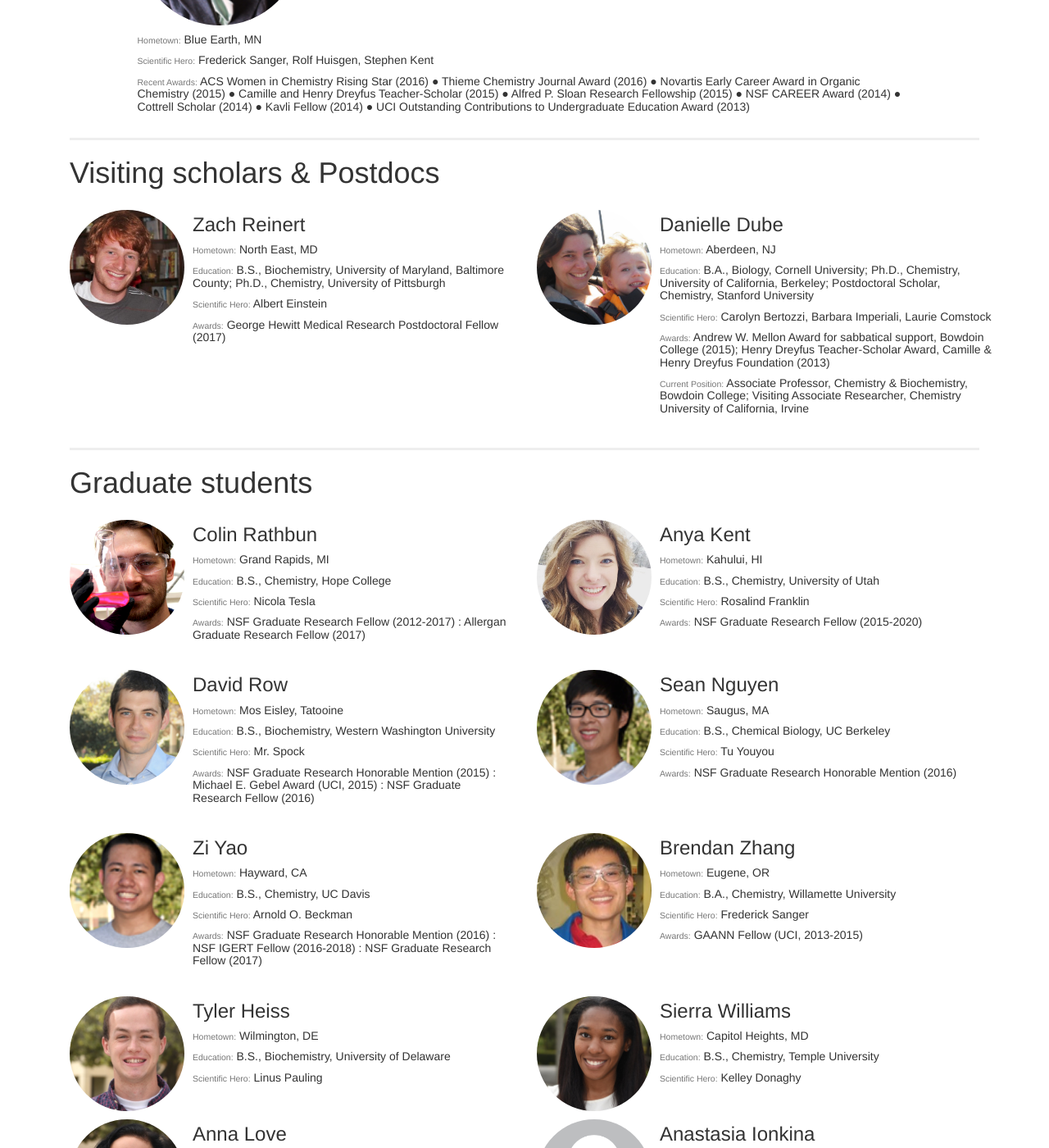
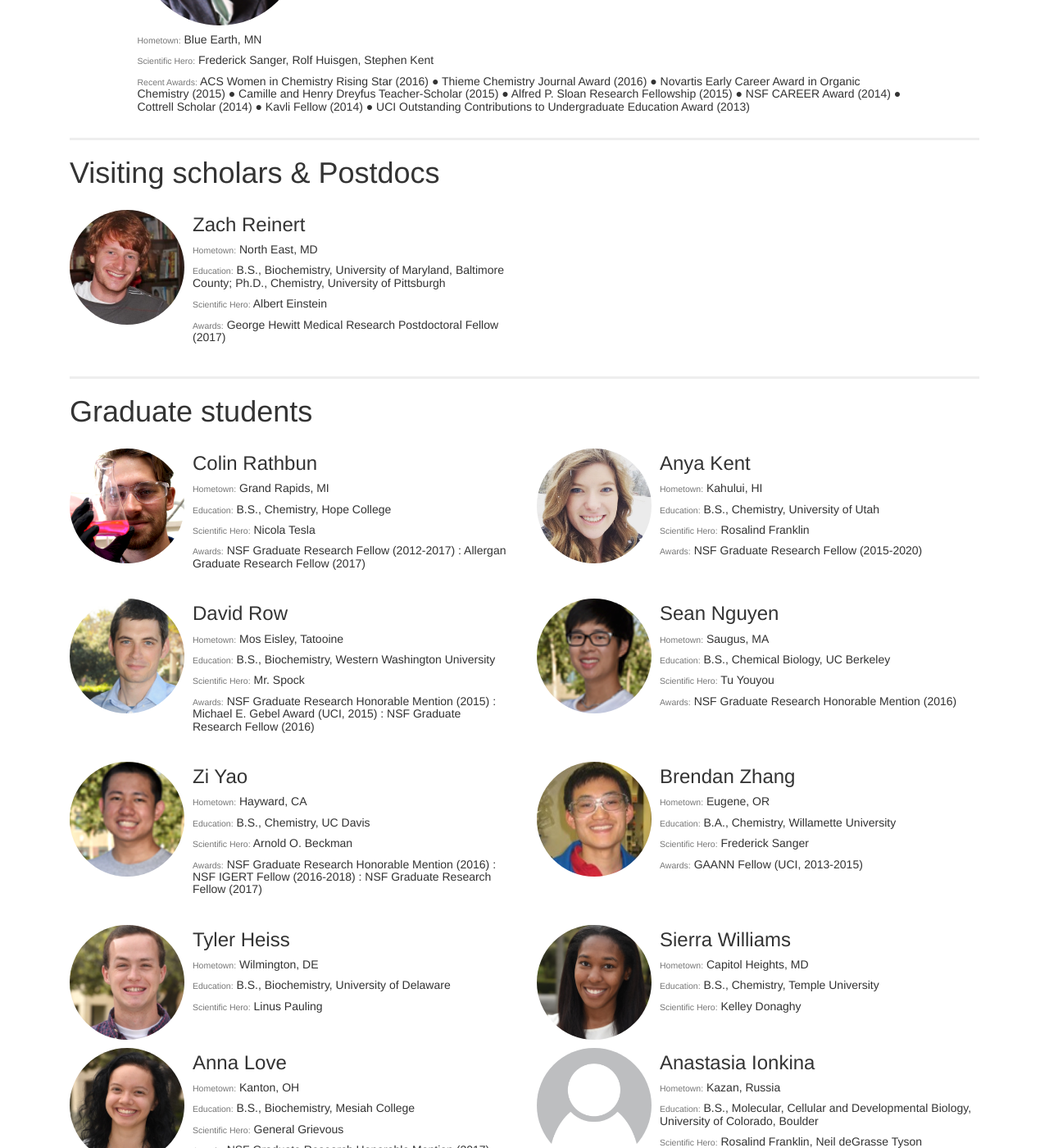
Before and after one commit to c-bun/Prescher-Lab-Site, a Jekyll site: the page built from the-group.html, in a window 1280 px wide and 1400 px high, scrolled down 354 px. Shown: the whole window at 82% size. Built offline with Jekyll 4.4.1, drawn with Linux system fonts in a browser that asks for light colours.

```diff
--- a/_data/group.csv
+++ b/_data/group.csv
@@ -29,10 +29,10 @@ Brittany,Ripley,former_undergrad,,"Southern Oregon University, OR (2013)",,NSF-R
 Greg,Trieger,former_undergrad,,"St. Mary's College, MD (2012)",,NSF-REU,"Ph.D. student, Godula lab, UC San Diego",
 Srishti,Prasad,former_undergrad,,"B.S., Chemistry, UC Irvine (2011)",,UCI SURP Fellow (2010-2011),DCN Diagnostics,
 Jenn,Prescher,boss,"Blue Earth, MN",,"Frederick Sanger, Rolf Huisgen, Stephen Kent",ACS Women in Chemistry Rising Star (2016) : Thieme Chemistry Journal Award (2016) : Novartis Early Career Award in Organic Chemistry (2015) : Camille and Henry Dreyfus Teacher-Scholar (2015) : Alfred P. Sloan Research Fellowship (2015) : NSF CAREER Award (2014) : Cottrell Scholar (2014) : Kavli Fellow (2014) : UCI Outstanding Contributions to Undergraduate Education Award (2013),,
-Danielle,Dube,postdoc,"Aberdeen, NJ","B.A., Biology, Cornell University; Ph.D., Chemistry, University of California, Berkeley; Postdoctoral Scholar, Chemistry, Stanford University","Carolyn Bertozzi, Barbara Imperiali, Laurie Comstock","Andrew W. Mellon Award for sabbatical support, Bowdoin College (2015); Henry Dreyfus Teacher-Scholar Award, Camille & Henry Dreyfus Foundation (2013)","Associate Professor, Chemistry & Biochemistry, Bowdoin College; Visiting Associate Researcher, Chemistry University of California, Irvine",
+Danielle,Dube,former_postdoc,"Aberdeen, NJ","B.A., Biology, Cornell University; Ph.D., Chemistry, University of California, Berkeley; Postdoctoral Scholar, Chemistry, Stanford University","Carolyn Bertozzi, Barbara Imperiali, Laurie Comstock","Andrew W. Mellon Award for sabbatical support, Bowdoin College (2015); Henry Dreyfus Teacher-Scholar Award, Camille & Henry Dreyfus Foundation (2013)","Associate Professor, Chemistry & Biochemistry, Bowdoin College; Visiting Associate Researcher, Chemistry University of California, Irvine",
 Tyler,Heiss,graduate,"Wilmington, DE","B.S., Biochemistry, University of Delaware",Linus Pauling,,,
 Sierra,Williams,graduate,"Capitol Heights, MD","B.S., Chemistry, Temple University",Kelley Donaghy,,,
 Zane,Long,undergrad,"Orange, CA","B.S., Chemistry",James Crafts,UCI Regents' Scholar (2016-2018) : UROP Fellow (2017-2018) : Allergan Summer Fellow (2017),,
 Yusef,Ibreighith,undergrad,"Dana Point, CA","B.S., Chemistry",Bill Nye,UROP Fellow (2017-2018) : Allergan Summer Fellow (2017),,
-Anna,Love,graduate,"Kanton, OH","B.S., Biochemistry, Mesiah College",,NSF Graduate Research Honorable Mention (2017),,
+Anna,Love,graduate,"Kanton, OH","B.S., Biochemistry, Mesiah College",General Grievous,NSF Graduate Research Honorable Mention (2017),,
 Anastasia,Ionkina,graduate,"Kazan, Russia","B.S., Molecular, Cellular and Developmental Biology, University of Colorado, Boulder","Rosalind Franklin, Neil deGrasse Tyson",,,
--- a/_data/publications.csv
+++ b/_data/publications.csv
@@ -1,4 +1,5 @@
 number,authors,title,journal,year,volume,pages,note,link
+45,"Rathbun, C. M.; Prescher, J. A.",Bioluminescent Probes for Imaging Biology beyond the Culture Dish,Biochemistry,2017,ASAP,DOI: 10.1021/acs.biochem.7b00435,,http://pubs.acs.org/doi/10.1021/acs.biochem.7b00435
 44,"Gartner, Z. J.; Prescher, J. A.; Lavis L. D.",Unraveling cell-to-cell signaling networks with chemical biology,Nat. Chem. Biol.,2017,13,564-568,,https://www.nature.com/nchembio/journal/v13/n6/full/nchembio.2391.html
 43,"Row, D. R.; Shih, H. -W.; Alexander, A. T.; Mehl, R. A.; Prescher, J. A.",Cyclopropenones for metabolic targeting and sequential bioorthogonal labeling,J. Am. Chem. Soc.,2017,139,7370-7375,,http://pubs.acs.org/doi/abs/10.1021/jacs.7b03010
 42,"Jones, K. A.; Porterfield, W. B.; Rathbun, C. M.; McCutcheon, D. C.; Paley, M. A.; Prescher, J. A.",Orthogonal luciferase-luciferin pairs for bioluminescence imaging,J. Am. Chem. Soc.,2017,139,2351-2358,,http://pubs.acs.org/doi/abs/10.1021/jacs.6b11737
--- a/_posts/2017-01-25-2017-News.markdown
+++ b/_posts/2017-01-25-2017-News.markdown
@@ -3,6 +3,9 @@ layout: post
 title:  "2017 News"
 categories: group_update
 ---
+#### July 2017
+- Colin and Jenn's perspective on bioluminescent tools was published in ACS Biochemistry! [Read it here!](http://pubs.acs.org/doi/10.1021/acs.biochem.7b00435)
+
 #### June 2017
 - Our latest work on cyclopropenones was highlighted in ACS Chemical Biology. [Read it here!](http://pubs.acs.org/doi/pdf/10.1021/acschembio.7b00477)
 - Colin was awarded a graduate research fellowship from Allergan! Congratulations!
```
Also changed, not shown: images/TOCs/45.gif (added).
